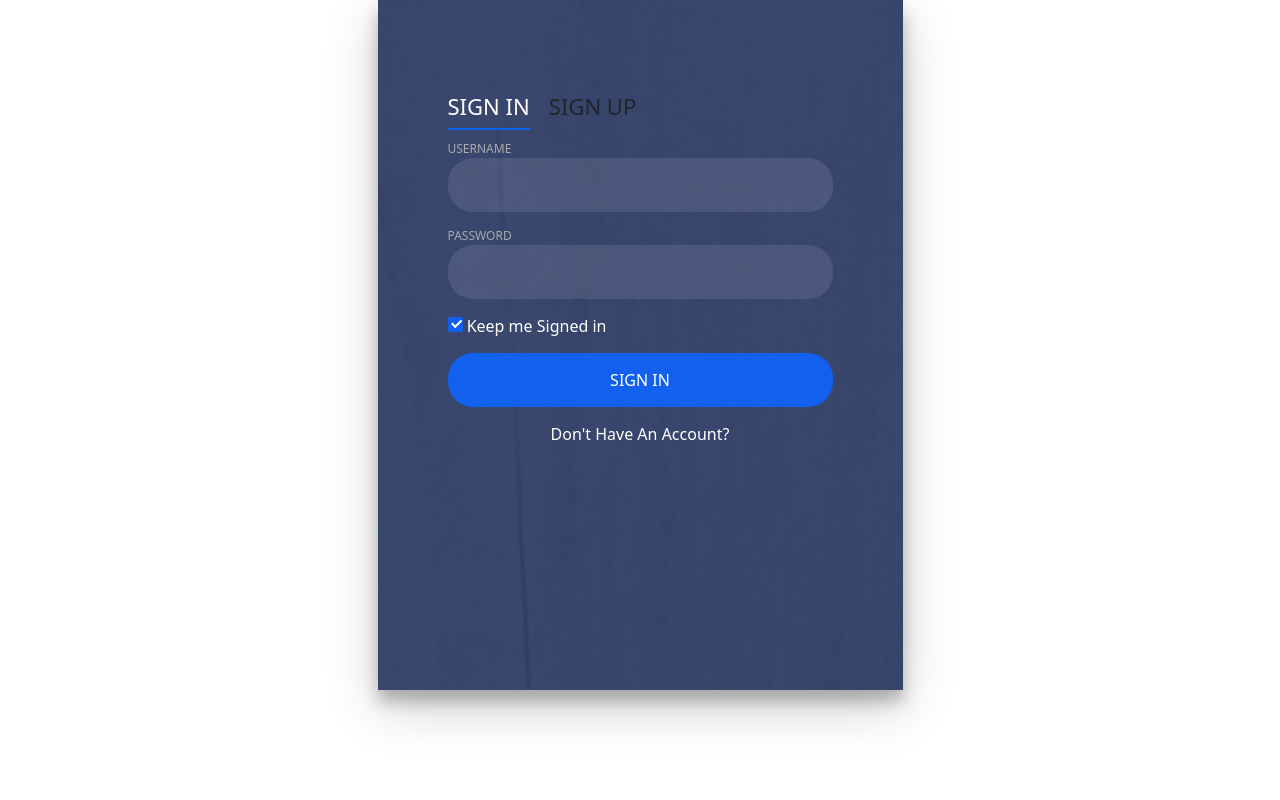
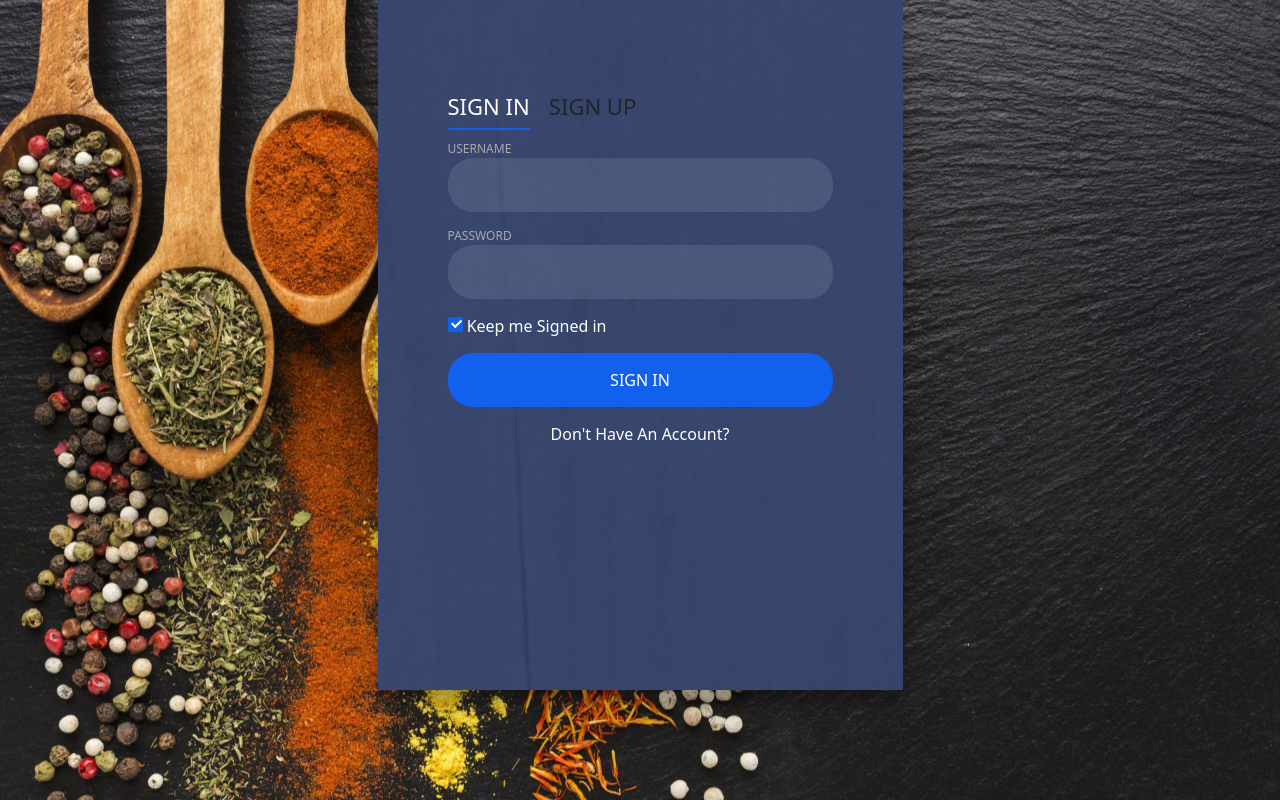
Before and after one commit to bellahrt/wad-2-project, a PHP site: page /login/loginpage.php in a window 1280 px wide. Run offline with PHP 8.4, Linux system fonts and the light colour scheme.

Commit message:
login wallpaper

```diff
--- a/login/login.css
+++ b/login/login.css
@@ -1,13 +1,25 @@
+
+
 body{
 	margin:0;
 	color:#6a6f8c;
 	background:#c8c8c8;
 	font:600 16px/18px 'Open Sans',sans-serif;
+	background: url(/healthyou/wad-2-project/assets/img/login.jpg) no-repeat center center fixed;
+	-webkit-background-size: cover;
+	-moz-background-size: cover;
+	-o-background-size: cover;
+	background-size: cover;
+	color: white;
+
 }
 *,:after,:before{box-sizing:border-box}
 .clearfix:after,.clearfix:before{content:'';display:table}
 .clearfix:after{clear:both;display:block}
 a{color:inherit;text-decoration:none}
+
+
+
 
 .login-wrap{
 	width:100%;
--- a/login/loginpage.php
+++ b/login/loginpage.php
@@ -27,7 +27,7 @@ if (isset ($_SESSION["login_page"])){
     <meta charset="UTF-8">
     <meta http-equiv="X-UA-Compatible" content="IE=edge">
 
-    <title>Document</title>
+    <title>Login Page</title>
 
     <link rel="stylesheet" type="text/css" href="login.css">
 	<script src="https://unpkg.com/vue@next"></script>
@@ -37,6 +37,8 @@ if (isset ($_SESSION["login_page"])){
 </head>
 
 <body>
+
+<div class="container">
 	<form action="process_login.php" method="post">
 <div class="login-wrap">
 	<div class="login-html">
@@ -100,7 +102,7 @@ if (isset ($_SESSION["login_page"])){
 	</div>
 </div>
 </form>
-
+</div>
 
 </body>
 </html>
```
Also changed, not shown: assets/img/download.jfif (added), assets/img/login.jpg (added).
